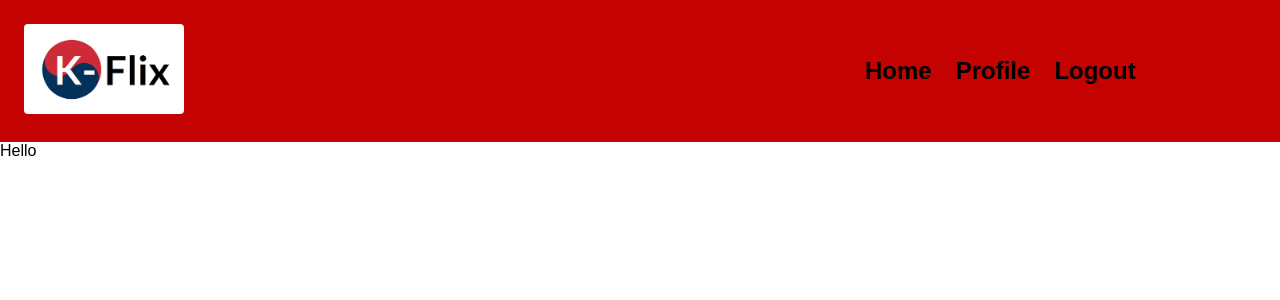
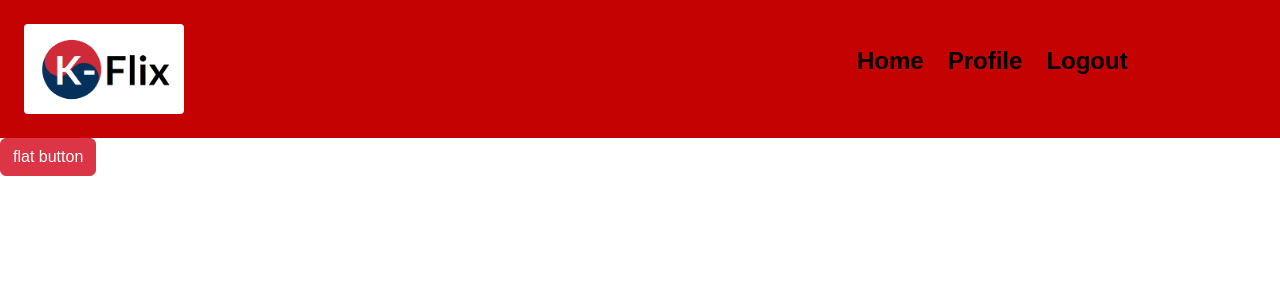
Before and after one commit to priegelsdev/kflix-client, a React (Vite) app: page / in a window 1280 px wide. Shown: the top 300 px of the page. Built offline with nearby package versions, Linux system fonts and the light colour scheme; a web font is replaced by a local one.

Commit message:
set up bootstrap

```diff
--- a/index.html
+++ b/index.html
@@ -9,6 +9,15 @@
     <link rel="preconnect" href="https://fonts.googleapis.com">
     <link rel="preconnect" href="https://fonts.gstatic.com" crossorigin>
     <link href="https://fonts.googleapis.com/css2?family=Nokora:wght@100;300;400;700;900&display=swap" rel="stylesheet">
+
+    <!-- react-bootstrap -->
+    <link
+      rel="stylesheet"
+      href="https://cdn.jsdelivr.net/npm/bootstrap@5.2.3/dist/css/bootstrap.min.css"
+      integrity="sha384-rbsA2VBKQhggwzxH7pPCaAqO46MgnOM80zW1RWuH61DGLwZJEdK2Kadq2F9CUG65"
+      crossorigin="anonymous"
+    />
+
   </head>
   <body>
     <div id="root"></div>
--- a/package.json
+++ b/package.json
@@ -10,8 +10,10 @@
     "preview": "vite preview"
   },
   "dependencies": {
+    "bootstrap": "^5.2.3",
     "node-sass": "^8.0.0",
     "react": "^18.2.0",
+    "react-bootstrap": "^2.7.4",
     "react-dom": "^18.2.0",
     "react-router-dom": "^6.10.0"
   },
--- a/src/App.jsx
+++ b/src/App.jsx
@@ -3,8 +3,11 @@
 
 import MainView from "./components/MainView";
 
-//layout
+// layout
 import Layout from "./components/Layout";
+
+// import react-bootstrap
+import 'bootstrap/dist/css/bootstrap.min.css'
 
 export default function App() {
   // define router variable used by RouterProvider in return statement
--- a/src/components/MainView.jsx
+++ b/src/components/MainView.jsx
@@ -1,7 +1,13 @@
 import React from "react";
+import Button from "react-bootstrap/Button";
+
 
 export default function MainView() {
   return (
-    <div>Hello</div>
+    <div>
+      <Button className="btn btn-danger" variant="flat" size="xxl">
+        flat button
+      </Button>
+    </div>
   )
 }
```
Also changed, not shown: 1 other file (tests, documents, lock files or other folders).
